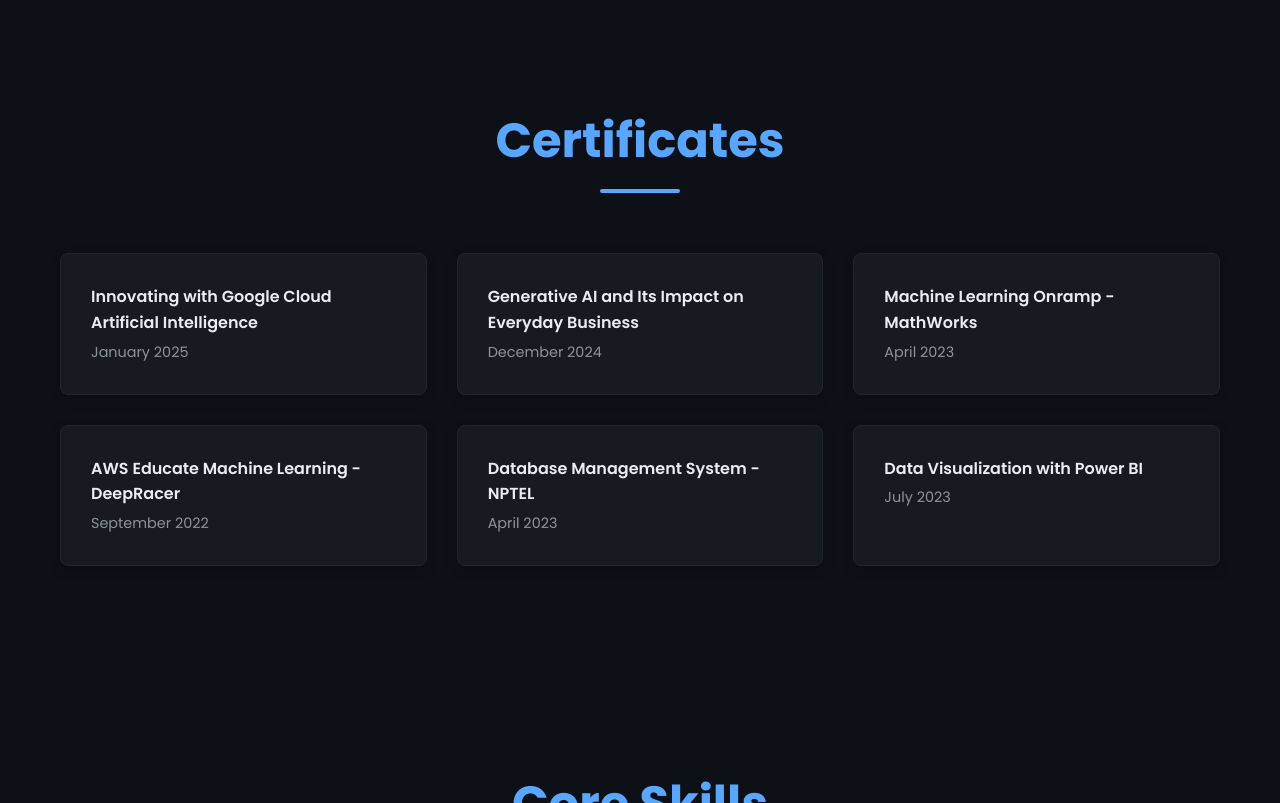
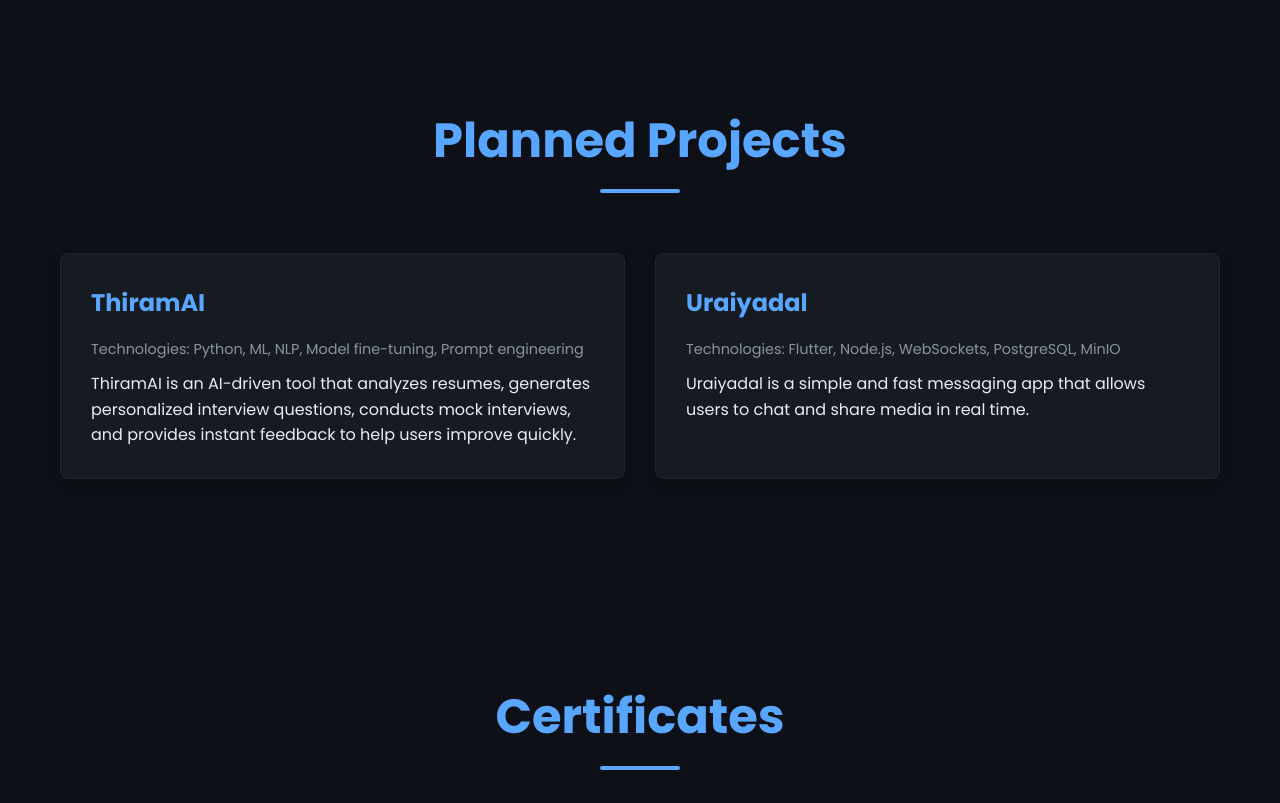
Before and after one commit to aadithya-aiml/PersonalPortfolio, a plain HTML site: page index.html in a window 1280 px wide. Shown: the part 3295-4098 px from the top of the page. Drawn offline with Linux system fonts and the light colour scheme.

Commit message:
Added Planned Projects

```diff
--- a/index.html
+++ b/index.html
@@ -387,6 +387,25 @@
         </div>
     </section>
 
+        <section id="upcoming-projects" class="section-padding">
+        <div class="container">
+            <h2 class="section-title">Planned Projects</h2>
+            <div class="card-grid">
+                <div class="card">
+                    <h3>ThiramAI</h3>
+                    <span class="meta">Technologies: Python, ML, NLP, Model fine-tuning, Prompt engineering</span>
+                    <p>ThiramAI is an AI-driven tool that analyzes resumes, generates personalized interview questions, conducts mock interviews, and provides instant feedback to help users improve quickly.</p>
+                    </div>
+                <div class="card">
+                    <h3>Uraiyadal</h3>
+                    <span class="meta">Technologies: Flutter, Node.js, WebSockets, PostgreSQL, MinIO</span>
+                    <p>Uraiyadal is a simple and fast messaging app that allows users to chat and share media in real time.</p>
+                </div>
+                </div>
+            </div>
+        </div>
+    </section>
+
     <section id="Certificates" class="section-padding">
         <div class="container">
             <h2 class="section-title">Certificates</h2>
```
